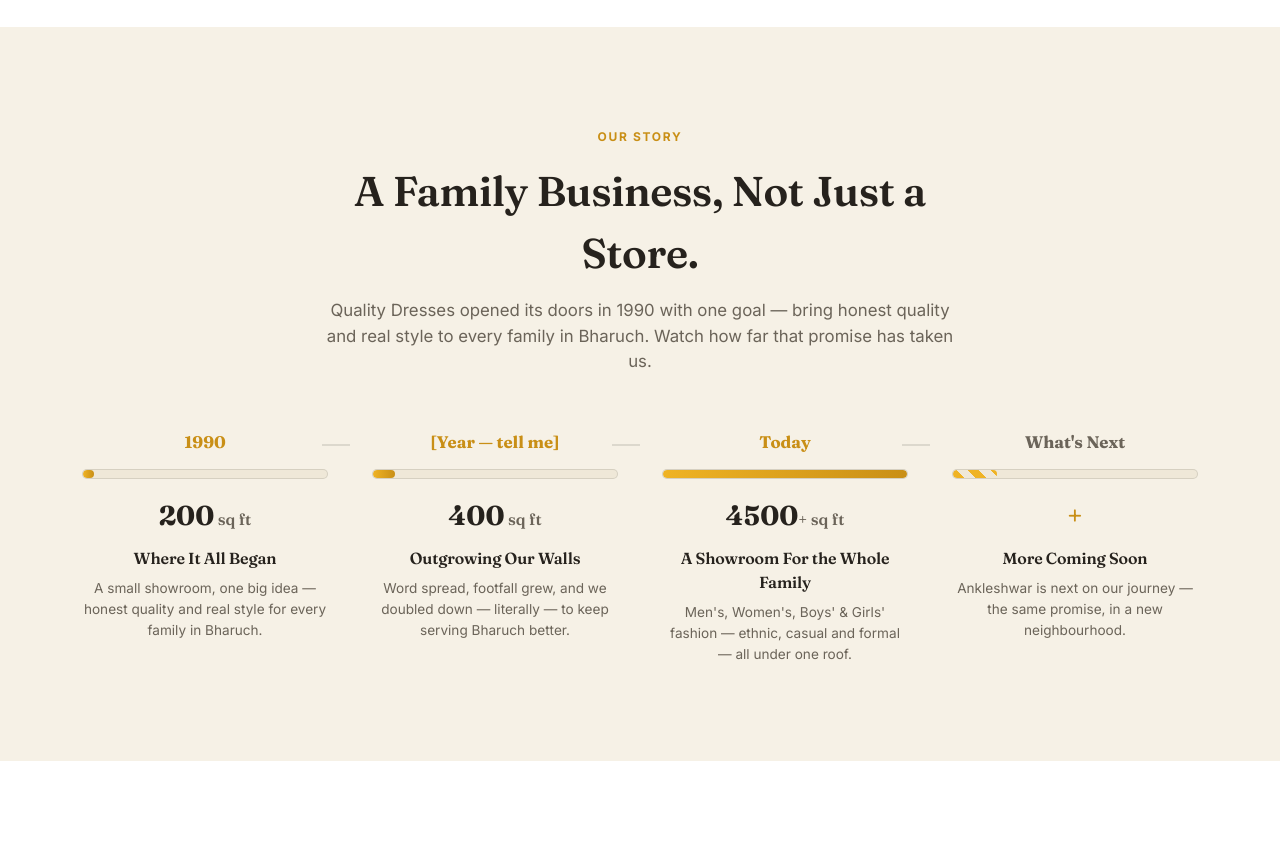
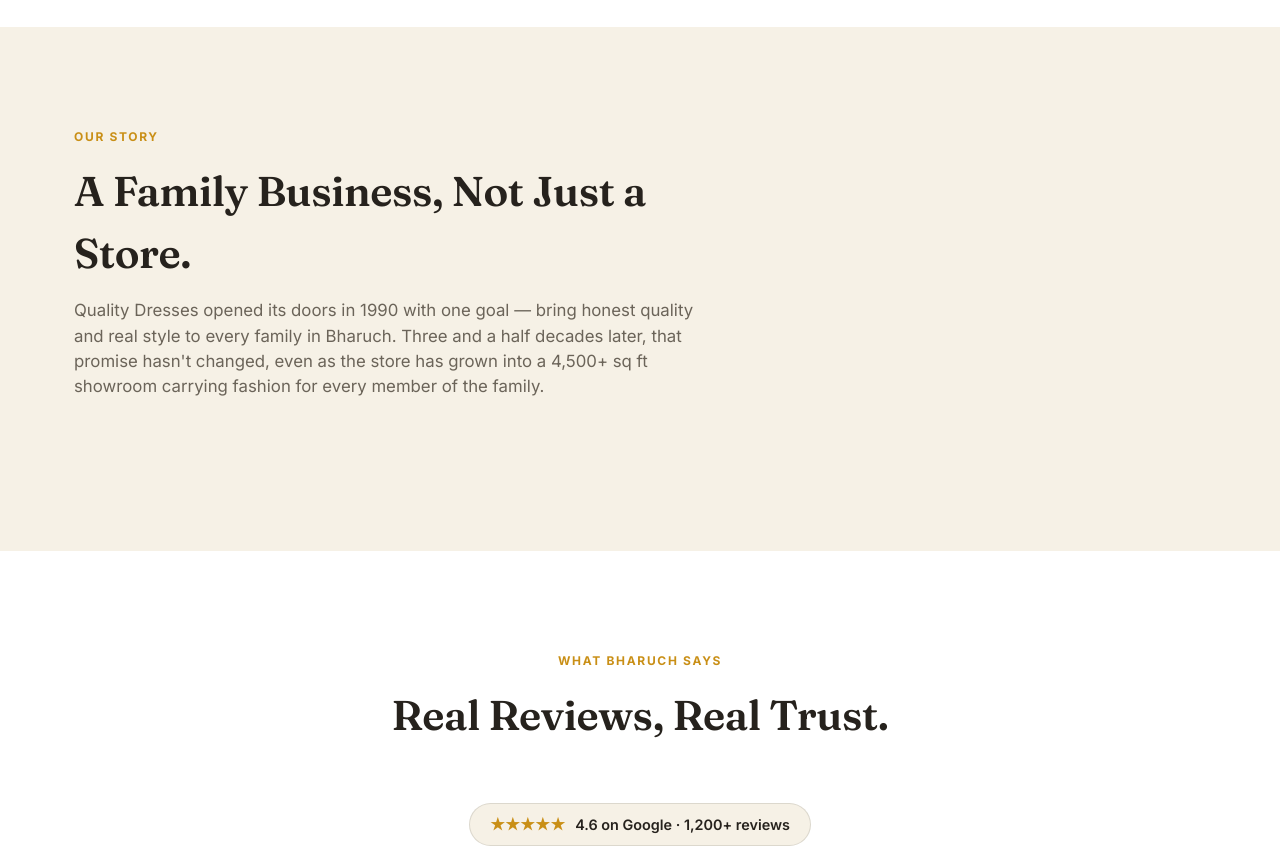
Before and after one commit to qualitydresses615-lab/qcc2026, a website: page public/index.html in a window 1280 px wide. Shown: the part 1340-2194 px from the top of the page. Drawn offline with Linux system fonts and the light colour scheme; no server answers.

Commit message:
Update index.html

```diff
--- a/public/index.html
+++ b/public/index.html
@@ -332,63 +332,13 @@ footer a:hover{color:var(--gold)}
 <!-- ============ ABOUT ============ -->
 <section class="section" id="about">
   <div class="wrap">
-    <div class="section-head center">
+    <div class="section-head">
       <span class="eyebrow">Our Story</span>
       <h2>A Family Business, Not Just a Store.</h2>
-      <p>Quality Dresses opened its doors in 1990 with one goal — bring honest quality and real style to every family in Bharuch. Watch how far that promise has taken us.</p>
-    </div>
-    <div class="growth-timeline">
-      <div class="growth-item rev" data-target="200">
-        <div class="growth-year">1990</div>
-        <div class="growth-bar-track"><div class="growth-bar" data-max="4500" data-value="200"></div></div>
-        <div class="growth-sqft"><span class="counter" data-target="200">0</span><span class="unit"> sq ft</span></div>
-        <h4>Where It All Began</h4>
-        <p>A small showroom, one big idea — honest quality and real style for every family in Bharuch.</p>
-      </div>
-      <div class="growth-item rev" data-target="400">
-        <div class="growth-year">[Year — tell me]</div>
-        <div class="growth-bar-track"><div class="growth-bar" data-max="4500" data-value="400"></div></div>
-        <div class="growth-sqft"><span class="counter" data-target="400">0</span><span class="unit"> sq ft</span></div>
-        <h4>Outgrowing Our Walls</h4>
-        <p>Word spread, footfall grew, and we doubled down — literally — to keep serving Bharuch better.</p>
-      </div>
-      <div class="growth-item rev" data-target="4500">
-        <div class="growth-year">Today</div>
-        <div class="growth-bar-track"><div class="growth-bar" data-max="4500" data-value="4500"></div></div>
-        <div class="growth-sqft"><span class="counter" data-target="4500">0</span><span class="unit">+ sq ft</span></div>
-        <h4>A Showroom For the Whole Family</h4>
-        <p>Men's, Women's, Boys' &amp; Girls' fashion — ethnic, casual and formal — all under one roof.</p>
-      </div>
-      <div class="growth-item rev future">
-        <div class="growth-year">What's Next</div>
-        <div class="growth-bar-track"><div class="growth-bar future-bar"></div></div>
-        <div class="growth-sqft"><span class="plus-icon">+</span></div>
-        <h4>More Coming Soon</h4>
-        <p>Ankleshwar is next on our journey — the same promise, in a new neighbourhood.</p>
-      </div>
+      <p>Quality Dresses opened its doors in 1990 with one goal — bring honest quality and real style to every family in Bharuch. Three and a half decades later, that promise hasn't changed, even as the store has grown into a 4,500+ sq ft showroom carrying fashion for every member of the family.</p>
     </div>
   </div>
 </section>
-
-<style>
-.growth-timeline{display:grid;grid-template-columns:repeat(4,1fr);gap:28px;margin-top:48px;position:relative}
-@media(max-width:900px){.growth-timeline{grid-template-columns:1fr;gap:36px}}
-.growth-item{text-align:center;position:relative;padding:0 8px}
-.growth-timeline:not(.no-connector) .growth-item:not(:last-child)::after{content:'';position:absolute;top:14px;right:-14px;width:28px;height:2px;background:var(--line)}
-@media(max-width:900px){.growth-timeline .growth-item:not(:last-child)::after{display:none}}
-.growth-year{font-family:var(--serif);font-size:1.05rem;color:var(--gold-deep);font-weight:700;margin-bottom:14px}
-.growth-bar-track{height:10px;background:var(--paper2,#efe8d8);border-radius:100px;overflow:hidden;margin-bottom:16px;border:1px solid var(--line)}
-.growth-bar{height:100%;width:0%;border-radius:100px;background:linear-gradient(90deg,var(--gold),var(--gold-deep));transition:width 1.4s cubic-bezier(.16,1,.3,1)}
-.growth-item.in .growth-bar{width:calc(var(--pct, 0) * 1%)}
-.growth-bar.future-bar{background:repeating-linear-gradient(45deg,var(--gold) 0 8px,transparent 8px 16px);width:18%}
-.growth-item.in .growth-bar.future-bar{width:18%}
-.growth-sqft{font-family:var(--serif);font-size:1.7rem;font-weight:700;color:var(--charcoal);margin-bottom:10px}
-.growth-sqft .unit{font-size:1rem;font-weight:600;color:var(--muted)}
-.growth-sqft .plus-icon{font-size:1.7rem;color:var(--gold-deep)}
-.growth-item h4{font-size:1rem;margin-bottom:8px}
-.growth-item p{color:var(--muted);font-size:.85rem;line-height:1.55}
-.growth-item.future .growth-year{color:var(--muted)}
-</style>
 
 <!-- ============ GOOGLE REVIEWS ============ -->
 <section class="section paper" id="reviews">
@@ -603,36 +553,6 @@ const statIO=new IntersectionObserver((entries)=>{
 },{threshold:.4});
 stats.forEach(el=>statIO.observe(el));
 
-// Growth timeline — animated bars + counters
-const growthItems=document.querySelectorAll('.growth-item');
-const growthIO=new IntersectionObserver((entries)=>{
-  entries.forEach(e=>{
-    if(!e.isIntersecting)return;
-    growthIO.unobserve(e.target);
-    const item=e.target;
-    const bar=item.querySelector('.growth-bar');
-    if(bar && !bar.classList.contains('future-bar')){
-      const max=parseFloat(bar.dataset.max)||4500;
-      const val=parseFloat(bar.dataset.value)||0;
-      const pct=Math.min(100,(val/max)*100);
-      item.style.setProperty('--pct',pct);
-    }
-    item.classList.add('in');
-    const counter=item.querySelector('.counter');
-    if(counter){
-      const target=parseFloat(counter.dataset.target)||0;
-      const dur=1400,t0=performance.now();
-      function tick(t){
-        const p=Math.min((t-t0)/dur,1); const e2=1-Math.pow(1-p,3);
-        counter.textContent=Math.round(target*e2);
-        if(p<1)requestAnimationFrame(tick);
-      }
-      requestAnimationFrame(tick);
-    }
-  });
-},{threshold:.35});
-growthItems.forEach(el=>growthIO.observe(el));
-
 // Style quiz
 let quizWho='';
 document.querySelectorAll('[data-who]').forEach(el=>{
```
